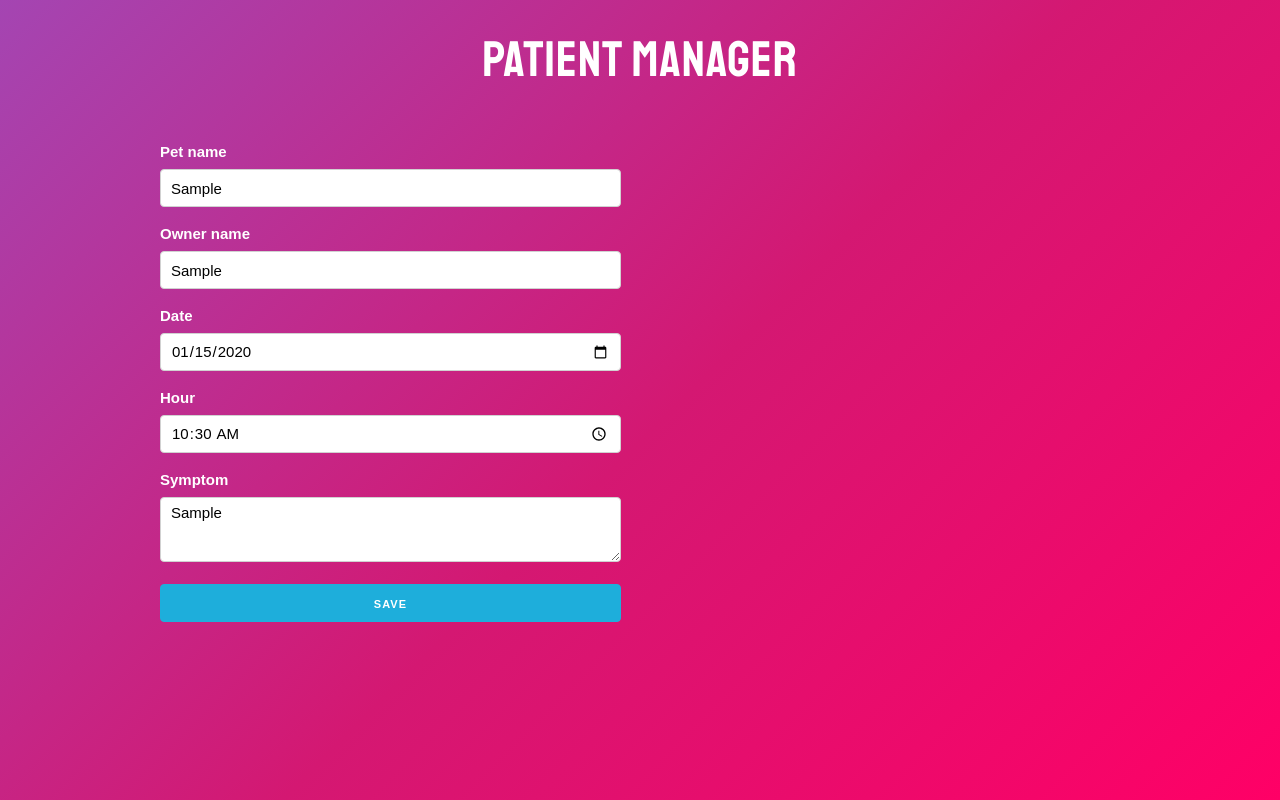
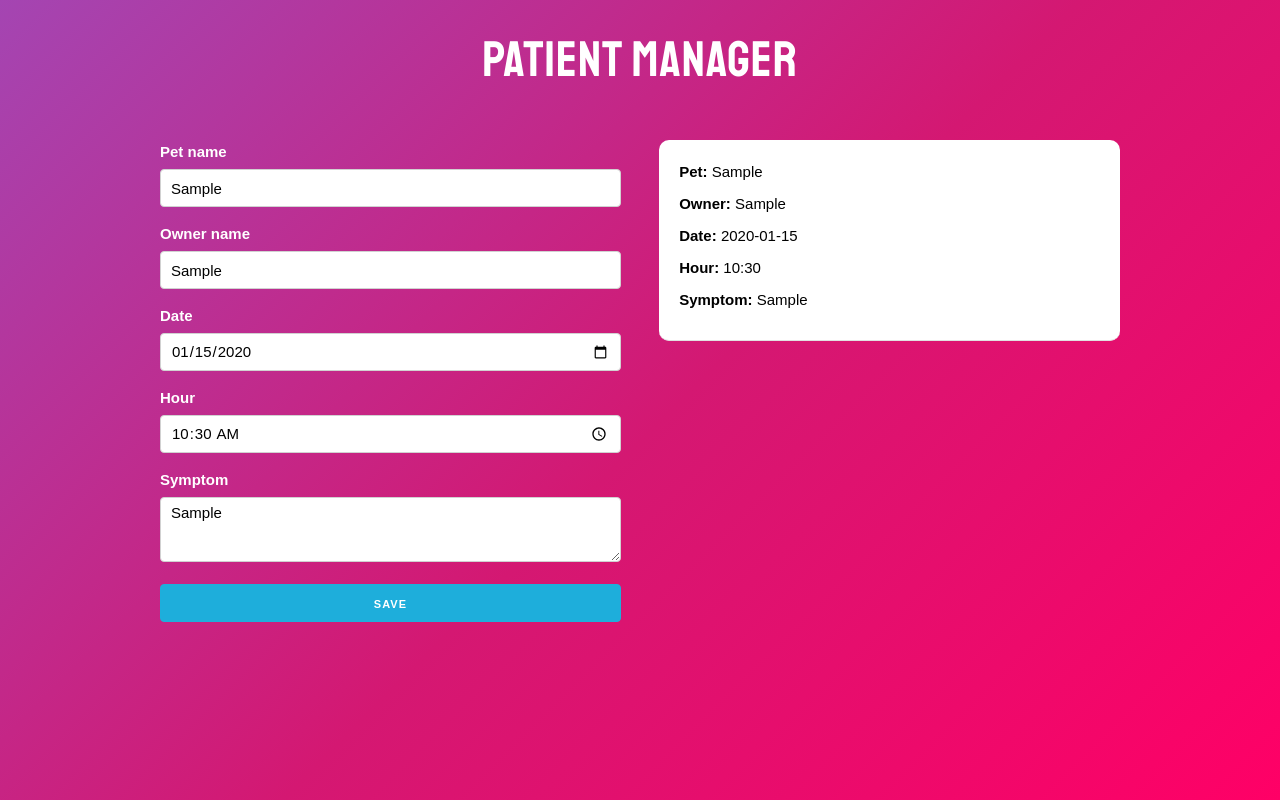
Before and after one commit to luisdev97/react-hooks-clinic, a React (Create React App) app: page / in a window 1280 px wide. Both pictures are taken after typing "Sample", "Sample", "2020-01-15", "10:30", "Sample" into the empty fields and a click on the button "SAVE". Built offline with nearby package versions, Linux system fonts and the light colour scheme.

Commit message:
Show AppoinmentsList components

```diff
--- a/src/App.js
+++ b/src/App.js
@@ -1,6 +1,6 @@
 import React, { useState } from 'react';
 import Form from './components/Form';
-
+import AppoinmentsList from './components/AppoinmentsList';
 
 const App = () => {
 
@@ -21,9 +21,7 @@ const App = () => {
               <Form addAppoinment={ addAppoinment }/>
           </div>
 
-          <div className="one-half column">
-
-          </div>
+          <AppoinmentsList appoinments={ appoinments }/>
 
         </div>
 
--- /dev/null
+++ b/src/components/Appoinment.jsx
@@ -0,0 +1,17 @@
+import React from 'react';
+
+const Appoinment = ({ data }) => {
+    const { pet, owner, date, hour, symptom } = data;
+
+    return (
+        <div className="cita">
+            <p>Pet: <span>{ pet } </span></p>
+            <p>Owner: <span> { owner } </span></p>
+            <p>Date: <span>{ date } </span></p>
+            <p>Hour: <span> { hour} </span></p>
+            <p>Symptom: <span> { symptom }</span></p>
+        </div>
+    );
+};
+
+export default Appoinment;
--- /dev/null
+++ b/src/components/AppoinmentsList.jsx
@@ -0,0 +1,17 @@
+import React from 'react';
+import Appoinment from './Appoinment';
+
+const AppoinmentsList = ({ appoinments = [] }) => {
+
+    const renderAppoinments = appoinments => {
+       return appoinments.map((appoinment, index) => <Appoinment key={ index } index={ index } data={ appoinment }/>)
+    }
+
+    return (
+        <div className="one-half column">
+            { renderAppoinments(appoinments) }
+        </div>
+    );
+};
+
+export default AppoinmentsList;
```
